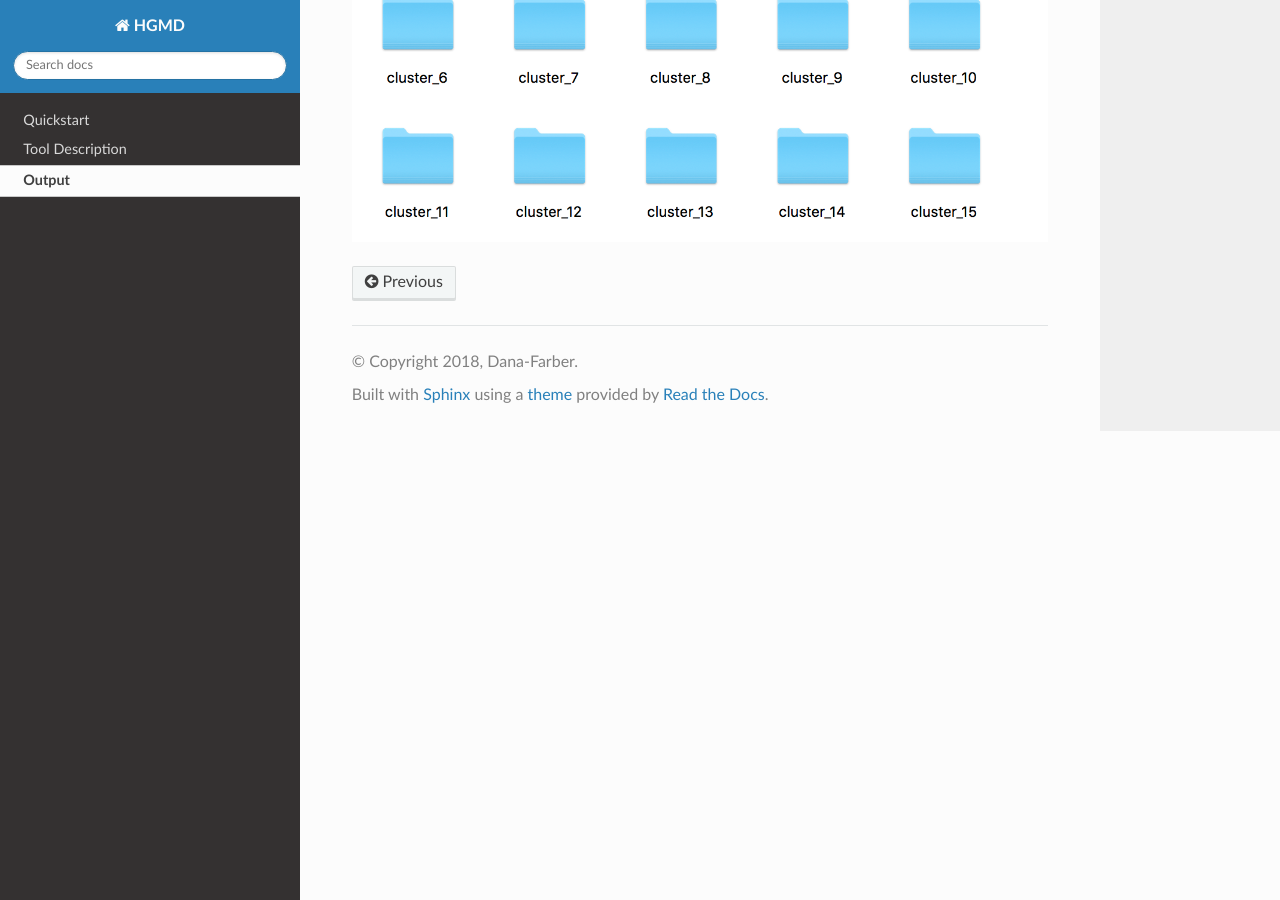
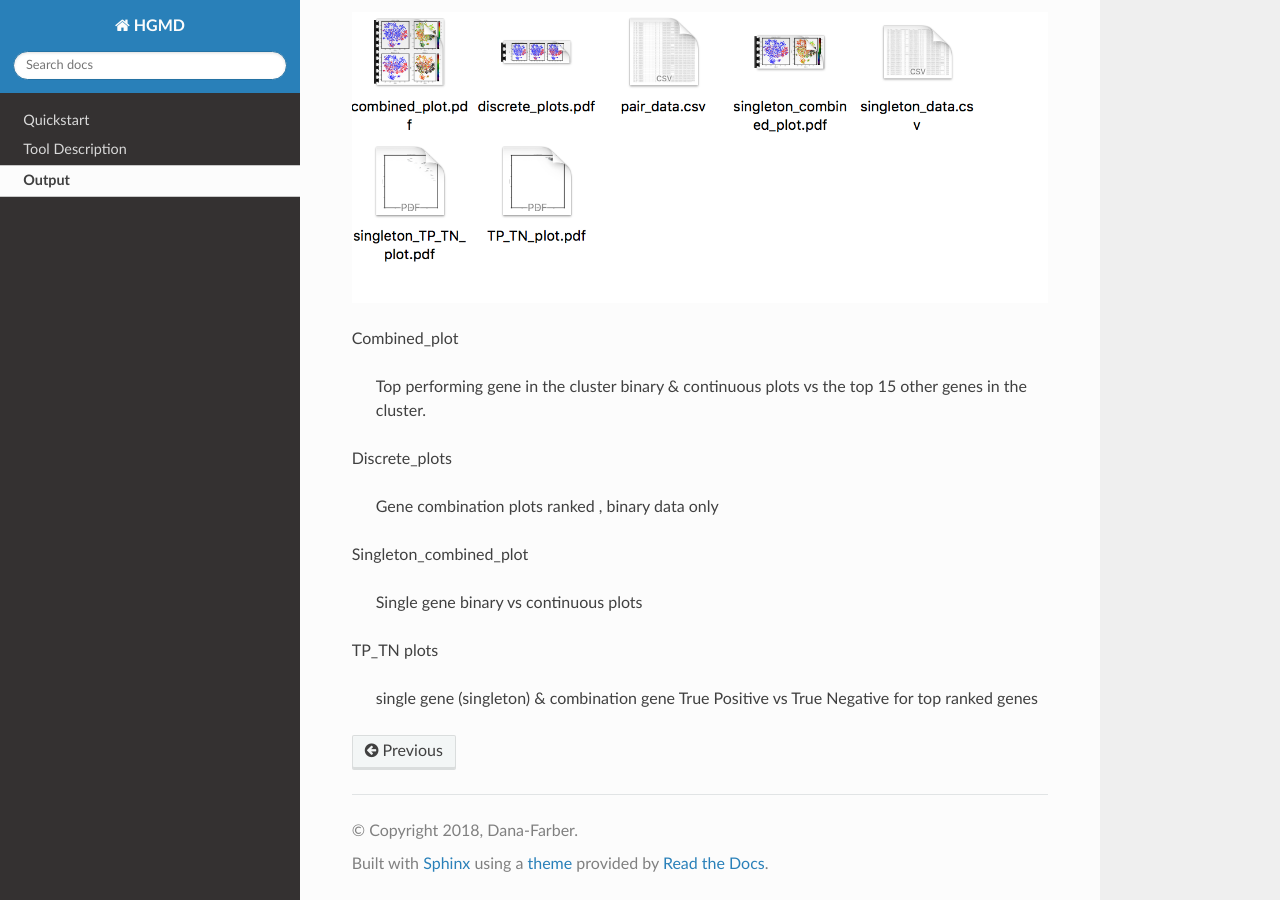
Before and after one commit to aaronyaosmith/comet-prototype, a Sphinx documentation site: the page built from docs/source/Output.rst, in a window 1280 px wide and 900 px high, scrolled down 791 px. Built offline with Sphinx 7.4.7 and the Read the Docs theme 2.0.0, drawn with Linux system fonts in a browser that asks for light colours; some of the changed text lies outside the part shown.

Commit message:
more docs

```diff
--- a/docs/source/Output.rst
+++ b/docs/source/Output.rst
@@ -3,13 +3,32 @@ Output
 
 The details of the output files are as follows!
 
+*Please note, _c next to a gene simply means gene compliment*
 
 Each cluster gives its own output folder:
 
 
-.. image:: Outs.png
+.. image:: Folders.png
 
 
 Within each folder we have a variety of outputs for the given cluster:
 
-.. image:: OutFolders.png
+.. image:: Outs.png
+
+Combined_plot
+
+   Top performing gene in the cluster binary & continuous plots vs the top 15
+   other genes in the cluster.
+
+Discrete_plots
+
+   Gene combination plots ranked , binary data only
+
+Singleton_combined_plot
+
+   Single gene binary vs continuous plots
+
+TP_TN plots
+
+   single gene (singleton) & combination gene True Positive vs True Negative for
+   top ranked genes
```
Also changed, not shown: docs/source/Quickstart.rst (+18 -17 lines), docs/source/Folders.png (added), docs/source/OutFolders.png (deleted), docs/source/Outs.png, 2 other files.
